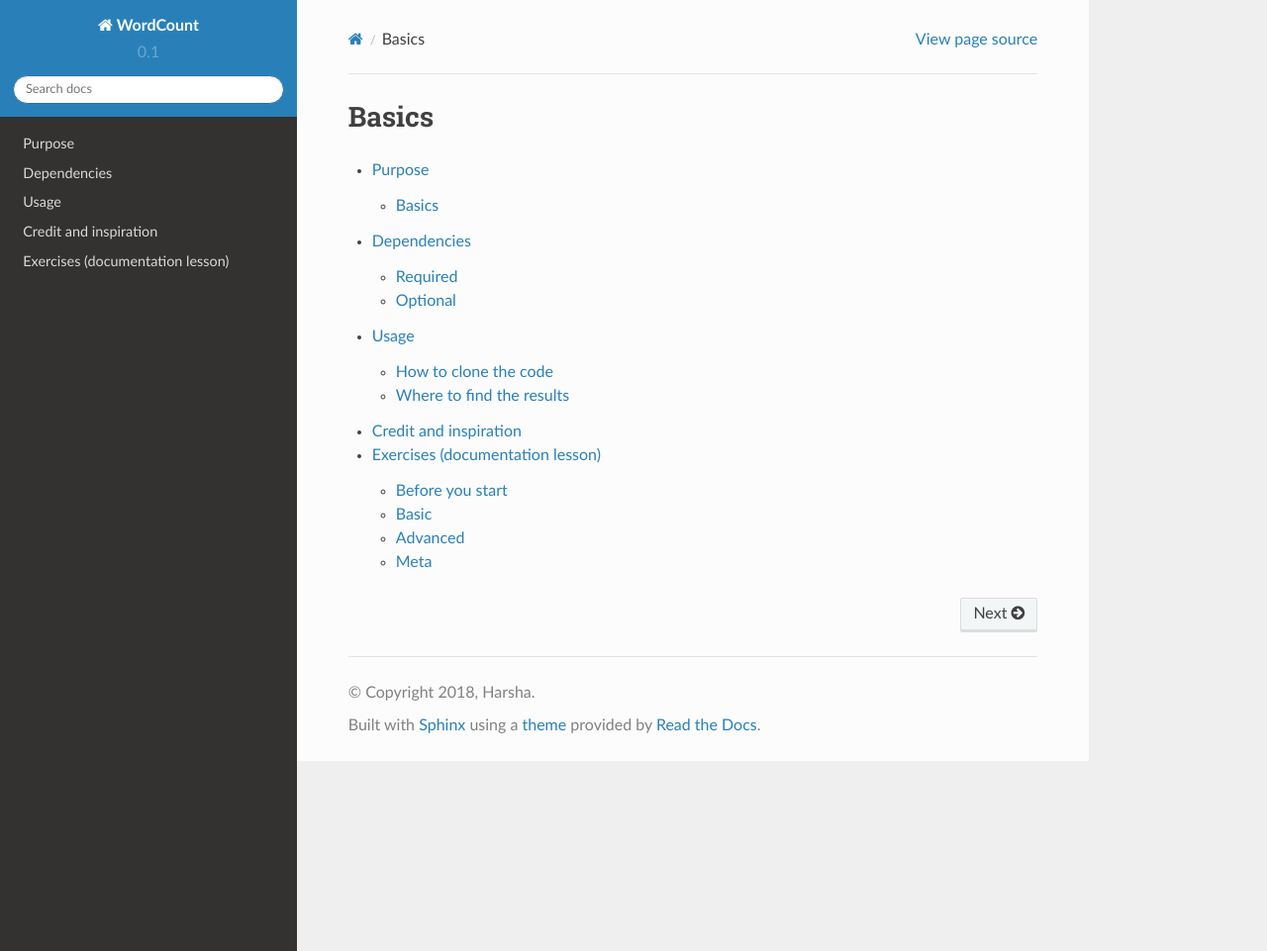
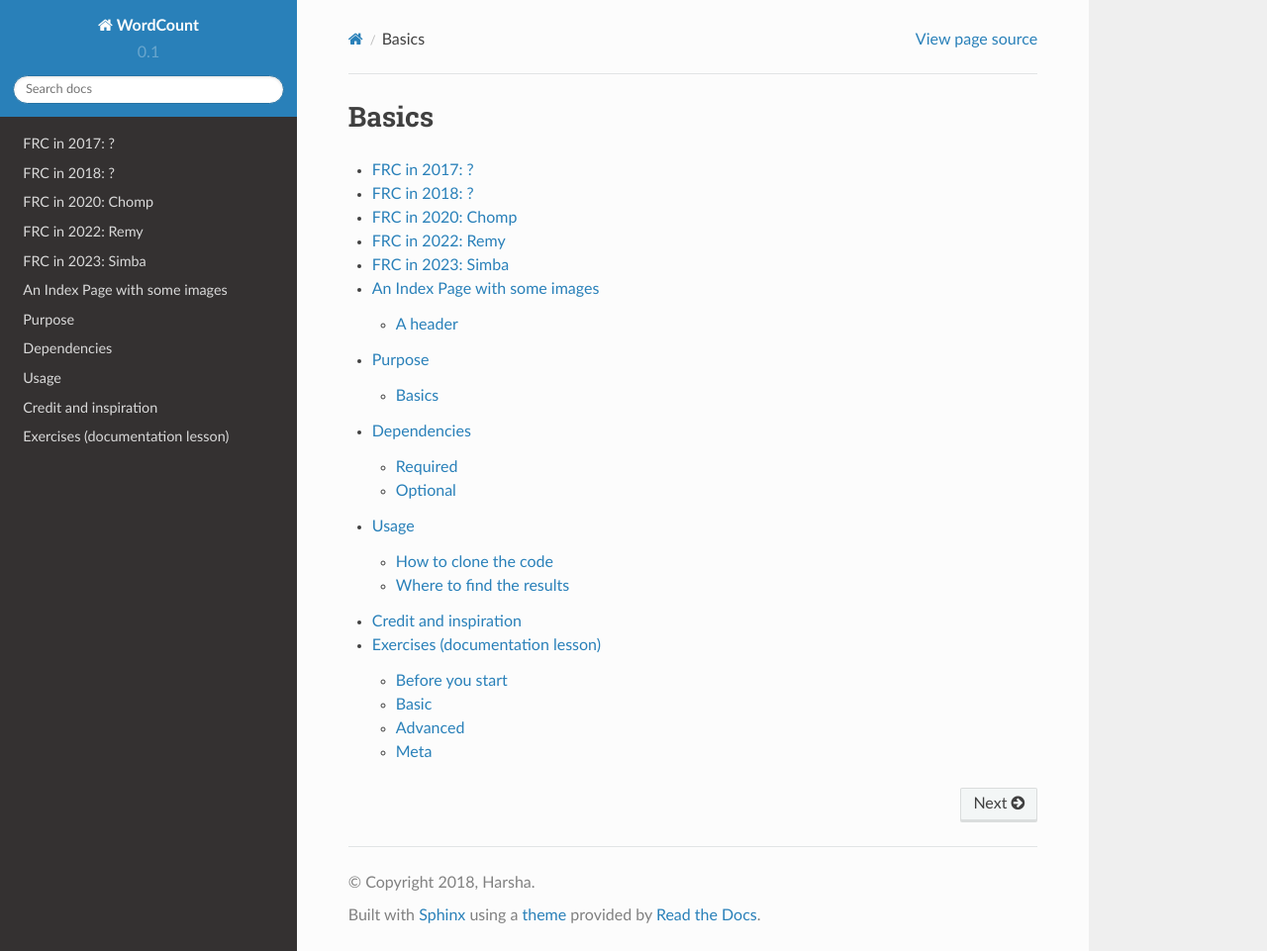
Before and after one commit to Iron-Panthers/wiki-sphinx-test, a Sphinx documentation site: the page built from doc/index.rst, in a window 1280 px wide and 961 px high. Shown: the whole window at 99% size. Built offline with Sphinx 7.4.7 and the Read the Docs theme 2.0.0, drawn with Linux system fonts in a browser that asks for light colours.

Commit message:
add some page tree to robots as an example (#2)

```diff
--- a/doc/index.rst
+++ b/doc/index.rst
@@ -9,9 +9,12 @@ Basics
 
 .. toctree::
    :maxdepth: 2
+   :glob:
 
+   robots/*
    purpose.rst
    dependencies.rst
    usage.rst
    credit.rst
    exercises.rst
+   *
--- /dev/null
+++ b/doc/robots/frc-2017.rst
@@ -0,0 +1,4 @@
+FRC in 2017: ?
+==============
+
+Todo picture
--- /dev/null
+++ b/doc/robots/frc-2018.rst
@@ -0,0 +1,4 @@
+FRC in 2018: ?
+==============
+
+Todo picture
--- /dev/null
+++ b/doc/robots/frc-2019/frc-2019-comp.rst
@@ -0,0 +1,4 @@
+FRC in 2019: Mothership
+==============
+
+Todo picture
--- /dev/null
+++ b/doc/robots/frc-2019/frc-2019-offseason.rst
@@ -0,0 +1,4 @@
+FRC in 2019: Fathership
+==============
+
+Todo picture
--- /dev/null
+++ b/doc/robots/frc-2020.rst
@@ -0,0 +1,4 @@
+FRC in 2020: Chomp
+==============
+
+Todo picture
--- /dev/null
+++ b/doc/robots/frc-2022.rst
@@ -0,0 +1,4 @@
+FRC in 2022: Remy
+==============
+
+Todo picture
--- /dev/null
+++ b/doc/robots/frc-2023.rst
@@ -0,0 +1,4 @@
+FRC in 2023: Simba
+==============
+
+Todo picture
--- a/doc/robots/index.rst
+++ b/doc/robots/index.rst
@@ -1,5 +1,10 @@
 An Index Page with some images
 ==============================
+
+..  toctree::
+    :glob:
+    *
+    */*
 
 Here's a picture of 5026's 2019 comp bot:
 
```
